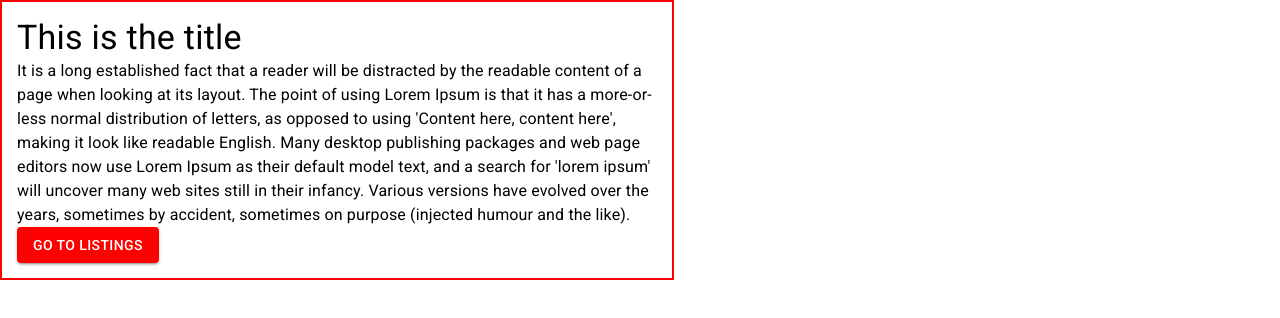
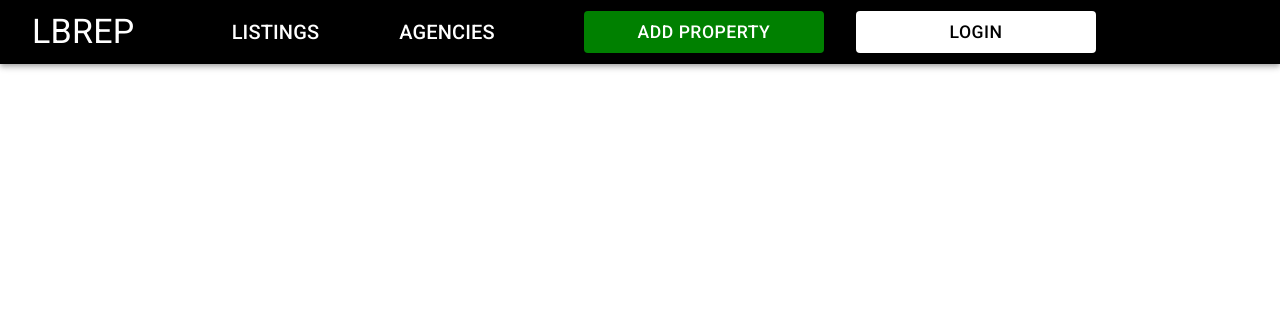
Before and after one commit to SergiyKochenko/Django-React-Build-a-Location-Based-Real-Estate-Website, a React (Create React App) app in the folder frontend/: page / in a window 1280 px wide. Shown: the top 318 px of the page. Built offline with nearby package versions, Linux system fonts and the light colour scheme.

Commit message:
Building the home page: Haeder

```diff
--- /dev/null
+++ b/frontend/src/Components/CustomCard.js
@@ -0,0 +1,39 @@
+import React, { useState } from 'react'
+import { Button, Typography } from '@mui/material'
+import { makeStyles } from '@mui/styles';
+
+const useStyles = makeStyles({
+ divStyle: {
+   width: '100%',
+   border: "2px solid red",
+   padding: '15px'
+ },
+  btnStyle: {
+    backgroundColor: 'yellow',
+
+  }
+})
+
+function CustomCard() {
+    const [btnColor, setBtnColor] = useState('error');
+    const classes = useStyles();
+  return (
+    <div className={classes.divStyle}>
+        <Typography variant='h4'>This is the title</Typography>
+        <Typography variant='body1'>
+          It is a long established fact that a reader will be distracted by the readable content of a page when looking at its layout. The point of using Lorem Ipsum is that it has a more-or-less normal distribution of letters, as opposed to using 'Content here, content here', making it look like readable English. Many desktop publishing packages and web page editors now use Lorem Ipsum as their default model text, and a search for 'lorem ipsum' will uncover many web sites still in their infancy. Various versions have evolved over the years, sometimes by accident, sometimes on purpose (injected humour and the like).
+          </Typography>
+        <Button
+          onClick={() => setBtnColor('success')}
+          variant='contained'
+          size='medium'
+          className={classes.btnStyle}
+          color={btnColor}>
+          GO TO LISTINGS
+        </Button>
+
+        </div>
+  )
+}
+
+export default CustomCard
--- a/frontend/src/Components/Home.js
+++ b/frontend/src/Components/Home.js
@@ -1,21 +1,42 @@
 import React, { useState } from 'react'
 import { Link } from 'react-router-dom'
-import { Button, Typography } from '@mui/material'
+import { Button, Typography, Grid, AppBar, Toolbar } from '@mui/material'
 import { makeStyles } from '@mui/styles';
 
+import CustomCard from './CustomCard';
+import CssBaseline from '@mui/material/CssBaseline';
+
 const useStyles = makeStyles({
- divStyle: {
-   width: '50%',
-   border: "2px solid red",
-   padding: '15px'
- },
-  btnStyle: {
-    backgroundColor: 'red',
-    color: 'white',
-    '&:hover': {
-      backgroundColor: 'green'
-    }
-  }
+  leftNav: {
+    marginRight: 'auto',
+
+  },
+  rightNav: {
+    marginLeft: 'auto',
+    marginRight: '10rem'
+
+  },
+propertyBtn: {
+  background: 'green',
+  color: 'white',
+  width: '15rem',
+  fontSize: '1.1rem',
+  marginRight: '1rem',
+  '&:hover': {
+    backgroundColor: 'blue',
+  },
+},
+loginBtn: {
+  background: 'white',
+  color: 'black',
+  width: '15rem',
+  fontSize: '1.1rem',
+  marginLeft: '1rem',
+  '&:hover': {
+    backgroundColor: 'green',
+},
+}
+
 })
 
 function Home () {
@@ -23,21 +44,22 @@ function Home () {
   const classes = useStyles();
   return (
     <>
-    <div className={classes.divStyle}>
-    <Typography variant='h4'>This is the title</Typography>
-    <Typography variant='body1'>
-      It is a long established fact that a reader will be distracted by the readable content of a page when looking at its layout. The point of using Lorem Ipsum is that it has a more-or-less normal distribution of letters, as opposed to using 'Content here, content here', making it look like readable English. Many desktop publishing packages and web page editors now use Lorem Ipsum as their default model text, and a search for 'lorem ipsum' will uncover many web sites still in their infancy. Various versions have evolved over the years, sometimes by accident, sometimes on purpose (injected humour and the like).
-      </Typography>
-    <Button
-      onClick={() => setBtnColor('success')}
-      variant='contained'
-      size='medium'
-      className={classes.btnStyle}>
-      GO TO LISTINGS
-    </Button>
-
-    </div>
-
+    <CssBaseline />
+     <AppBar position="static" style={{ backgroundColor: 'black' }}>
+        <Toolbar>
+          <div className={classes.leftNav}>
+            <Button color="inherit"><Typography variant='h4'>LBREP</Typography></Button>
+          </div>
+          <div>
+          <Button color="inherit" style={{marginRight: '2rem'}}><Typography variant='h6'>Listings</Typography></Button>
+          <Button color="inherit" style={{marginLeft: '2rem'}}><Typography variant='h6'>Agencies</Typography></Button>
+          </div>
+          <div className={classes.rightNav}>
+            <Button className={classes.propertyBtn}>Add Property</Button>
+            <Button className={classes.loginBtn}>Login</Button>
+          </div>
+        </Toolbar>
+      </AppBar>
     </>
   )
 }
```
